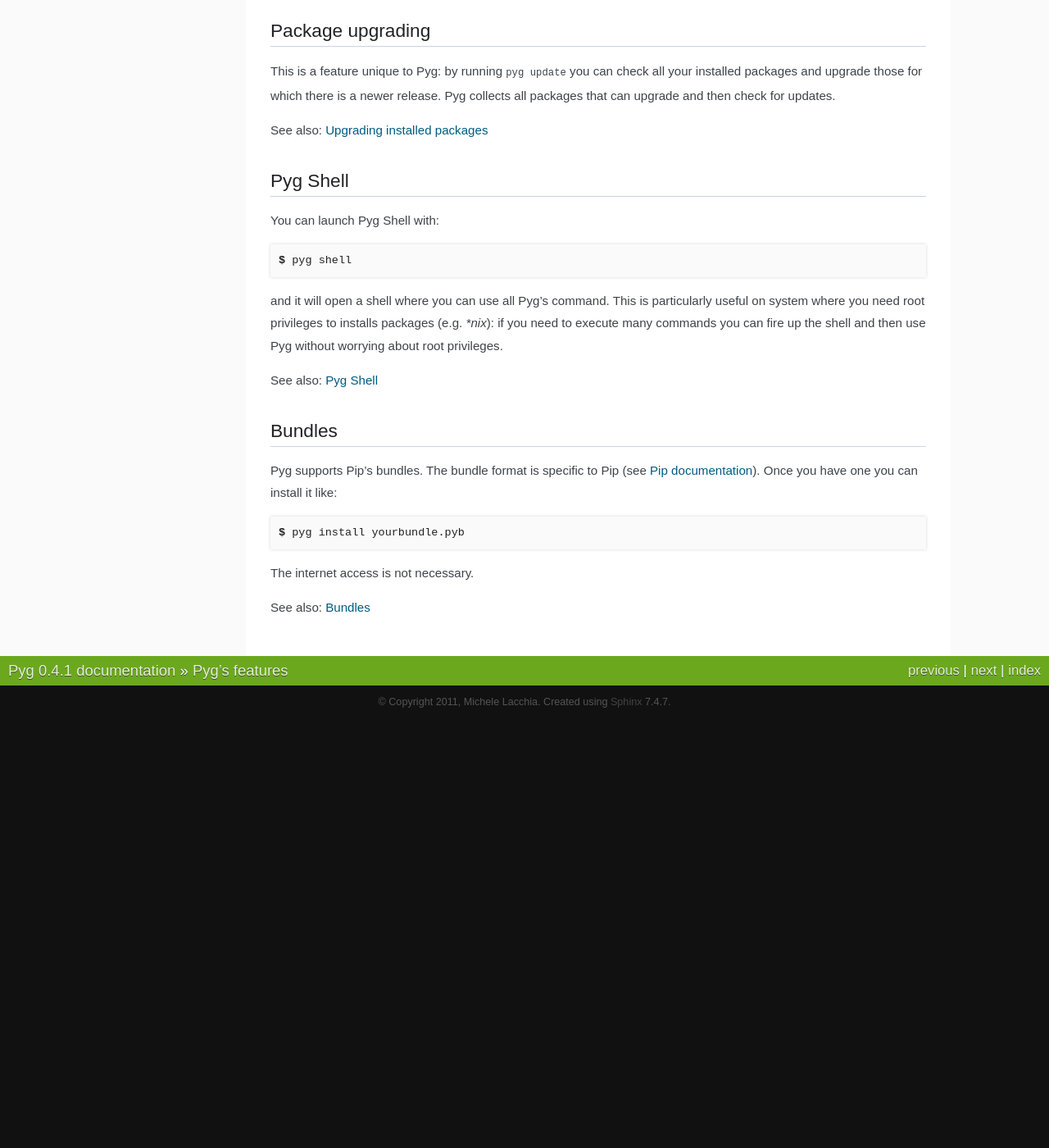
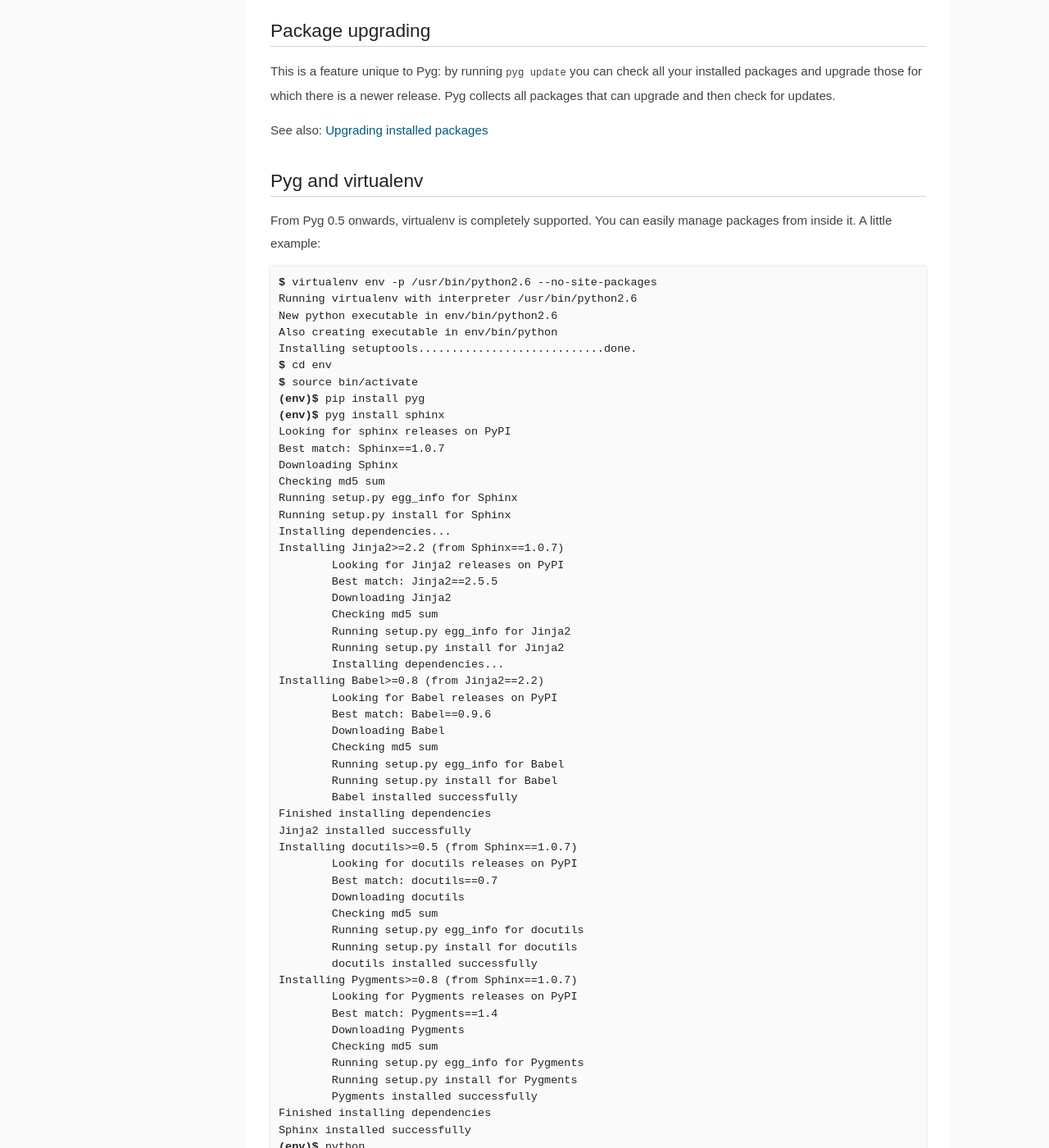
Before and after one commit to rubik/pyg, a Sphinx documentation site: the page built from docs/features.rst, in a window 1280 px wide and 1400 px high, scrolled down 1524 px. Shown: the whole window at 82% size. Built offline with Sphinx 7.4.7, drawn with Linux system fonts in a browser that asks for light colours; before the commit the page ends 2400 px from its top, so only the background shows below that; some of the changed text lies outside the part shown.

Commit message:
Updated docs

```diff
--- a/docs/cmdline.rst
+++ b/docs/cmdline.rst
@@ -3,8 +3,8 @@
 
 Pyg should be used mostly from the command line, as it requires root's privileges to install and remove packages.
 
-On some systems (e.g. on \*nix systems), you may need root privileges to execute some commands such as :command:`install`, :command:`uninstall`, or :command:`upgrade`.
-In this case you may need to use the :command:`sudo` command.
+On some systems (e.g. on Unix systems), you may need root privileges to execute some commands such as :command:`install`, :command:`uninstall`, or :command:`upgrade`.
+In this case you should use the :command:`sudo` command.
 
 Main commands:
 
--- a/docs/features.rst
+++ b/docs/features.rst
@@ -70,6 +70,87 @@
 
 See also: :ref:`upd`
 
+Pyg and virtualenv
+------------------
+
+From Pyg 0.5 onwards, virtualenv is completely supported. You can easily manage packages from inside it.
+A little example::
+
+    $ virtualenv env -p /usr/bin/python2.6 --no-site-packages
+    Running virtualenv with interpreter /usr/bin/python2.6
+    New python executable in env/bin/python2.6
+    Also creating executable in env/bin/python
+    Installing setuptools............................done.
+    $ cd env
+    $ source bin/activate
+    (env)$ pip install pyg
+    (env)$ pyg install sphinx
+    Looking for sphinx releases on PyPI
+    Best match: Sphinx==1.0.7
+    Downloading Sphinx
+    Checking md5 sum
+    Running setup.py egg_info for Sphinx
+    Running setup.py install for Sphinx
+    Installing dependencies...
+    Installing Jinja2>=2.2 (from Sphinx==1.0.7)
+            Looking for Jinja2 releases on PyPI
+            Best match: Jinja2==2.5.5
+            Downloading Jinja2
+            Checking md5 sum
+            Running setup.py egg_info for Jinja2
+            Running setup.py install for Jinja2
+            Installing dependencies...
+    Installing Babel>=0.8 (from Jinja2==2.2)
+            Looking for Babel releases on PyPI
+            Best match: Babel==0.9.6
+            Downloading Babel
+            Checking md5 sum
+            Running setup.py egg_info for Babel
+            Running setup.py install for Babel
+            Babel installed successfully
+    Finished installing dependencies
+    Jinja2 installed successfully
+    Installing docutils>=0.5 (from Sphinx==1.0.7)
+            Looking for docutils releases on PyPI
+            Best match: docutils==0.7
+            Downloading docutils
+            Checking md5 sum
+            Running setup.py egg_info for docutils
+            Running setup.py install for docutils
+            docutils installed successfully
+    Installing Pygments>=0.8 (from Sphinx==1.0.7)
+            Looking for Pygments releases on PyPI
+            Best match: Pygments==1.4
+            Downloading Pygments
+            Checking md5 sum
+            Running setup.py egg_info for Pygments
+            Running setup.py install for Pygments
+            Pygments installed successfully
+    Finished installing dependencies
+    Sphinx installed successfully
+    (env)$ python
+    Python 2.6.6 (r266:84292, Mar 25 2011, 19:24:58)
+    [GCC 4.5.2] on linux2
+    Type "help", "copyright", "credits" or "license" for more information.
+    >>> import sphinx
+    >>> sphinx.__version__
+    '1.0.7'
+    >>>
+    (env)$ pyg remove sphinx
+    Uninstalling sphinx
+            env/lib/python2.6/site-packages/Sphinx-1.0.7-py2.6.egg-info
+            env/bin/sphinx-quickstart
+            env/lib/python2.6/site-packages/sphinx
+            env/bin/sphinx-build
+            env/bin/sphinx-autogen
+    Proceed? (y/[n]) y
+    Deleting: env/lib/python2.6/site-packages/Sphinx-1.0.7-py2.6.egg-info
+    Deleting: env/bin/sphinx-quickstart
+    Deleting: env/lib/python2.6/site-packages/sphinx
+    Deleting: env/bin/sphinx-build
+    Deleting: env/bin/sphinx-autogen
+    Removing egg path from easy_install.pth...
+    sphinx uninstalled succesfully
 
 Pyg Shell
 ---------
@@ -78,7 +159,7 @@
 
     $ pyg shell
 
-and it will open a shell where you can use all Pyg's command. This is particularly useful on system where you need root privileges to installs packages (e.g. *\*nix*): if you need to execute many commands you can fire up the shell and then use Pyg without worrying about root privileges.
+and it will open a shell where you can use all Pyg's command. This is particularly useful on system where you need root privileges to installs packages (e.g. Unix): if you need to execute many commands you can fire up the shell and then use Pyg without worrying about root privileges.
 
 See also: :ref:`shell`
 
--- a/docs/main_cmd.rst
+++ b/docs/main_cmd.rst
@@ -417,7 +417,7 @@
 
 .. versionadded:: 0.4
 
-If you need to execute many Pyg commands and you need root privileges (for example on *\*nix* systems), you can fire up Pyg Shell and you are done::
+If you need to execute many Pyg commands and you need root privileges (for example on Unix systems), you can fire up Pyg Shell and you are done::
 
     $ pyg shell
 
```
Also changed, not shown: 1 other file.
